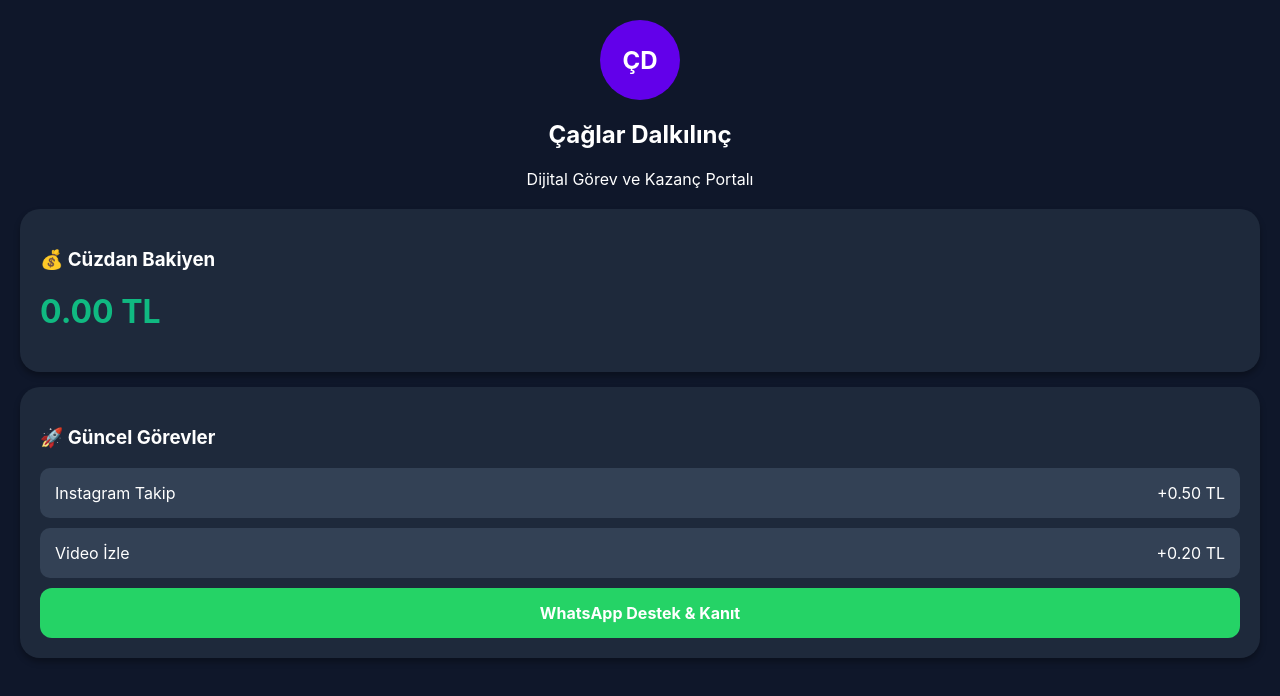
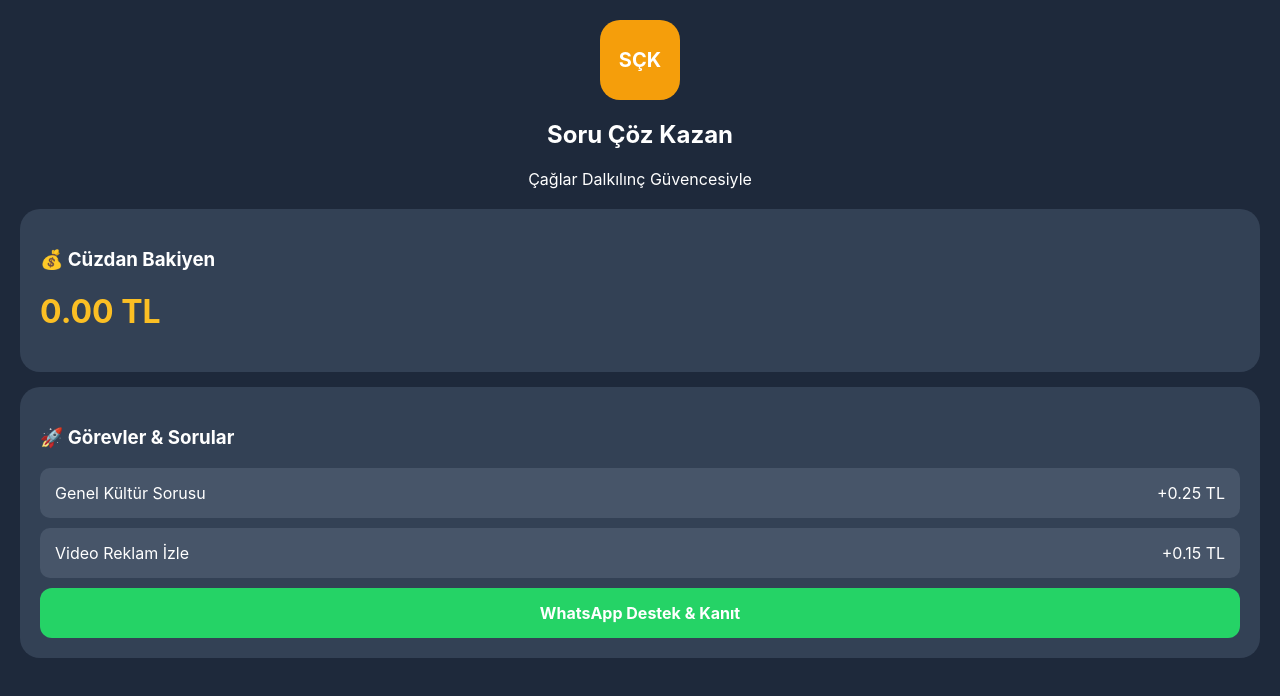
Before and after one commit to caglardalkilinc/sorukazan-app, a plain HTML site: page templates/index.html in a window 1280 px wide. Drawn offline with Linux system fonts and the light colour scheme.

Commit message:
Update index.html

```diff
--- a/templates/index.html
+++ b/templates/index.html
@@ -3,36 +3,33 @@
 <head>
     <meta charset="UTF-8">
     <meta name="viewport" content="width=device-width, initial-scale=1.0">
-    <title>Çağlar Dalkılınç | Görev Merkezi</title>
+    <title>Soru Çöz Kazan</title>
     <style>
-        :root { --accent: #6200ea; --bg: #0f172a; --card: #1e293b; }
+        :root { --accent: #f59e0b; --bg: #1e293b; --card: #334155; }
         body { font-family: 'Inter', sans-serif; background: var(--bg); color: white; margin: 0; padding: 20px; }
         .header { text-align: center; margin-bottom: 20px; }
-        .avatar { width: 80px; height: 80px; background: var(--accent); border-radius: 50%; display: flex; align-items: center; justify-content: center; margin: 0 auto 10px; font-size: 24px; font-weight: bold; }
-        .card { background: var(--card); padding: 20px; border-radius: 20px; margin-bottom: 15px; box-shadow: 0 4px 6px rgba(0,0,0,0.3); }
-        .btn-wa { background: #25D366; color: white; padding: 15px; border-radius: 12px; text-decoration: none; display: block; text-align: center; font-weight: bold; }
-        .task-list { list-style: none; padding: 0; }
-        .task-item { background: #334155; padding: 15px; border-radius: 10px; margin-bottom: 10px; display: flex; justify-content: space-between; }
+        .logo-placeholder { width: 80px; height: 80px; background: var(--accent); border-radius: 20px; display: flex; align-items: center; justify-content: center; margin: 0 auto 10px; font-weight: bold; font-size: 20px; }
+        .card { background: var(--card); padding: 20px; border-radius: 20px; margin-bottom: 15px; }
+        .btn-wa { background: #25D366; color: white; padding: 15px; border-radius: 12px; text-decoration: none; display: block; text-align: center; font-weight: bold; margin-top: 10px; }
+        .task-item { background: #475569; padding: 15px; border-radius: 10px; margin-bottom: 10px; display: flex; justify-content: space-between; }
     </style>
 </head>
 <body>
     <div class="header">
-        <div class="avatar">ÇD</div>
-        <h2>Çağlar Dalkılınç</h2>
-        <p>Dijital Görev ve Kazanç Portalı</p>
+        <div class="logo-placeholder">SÇK</div>
+        <h2>Soru Çöz Kazan</h2>
+        <p>Çağlar Dalkılınç Güvencesiyle</p>
     </div>
 
     <div class="card">
         <h3>💰 Cüzdan Bakiyen</h3>
-        <h1 id="balance" style="color: #10b981;">0.00 TL</h1>
+        <h1 id="balance" style="color: #fbbf24;">0.00 TL</h1>
     </div>
 
     <div class="card">
-        <h3>🚀 Güncel Görevler</h3>
-        <div class="task-list">
-            <div class="task-item"><span>Instagram Takip</span> <span>+0.50 TL</span></div>
-            <div class="task-item"><span>Video İzle</span> <span>+0.20 TL</span></div>
-        </div>
+        <h3>🚀 Görevler & Sorular</h3>
+        <div class="task-item"><span>Genel Kültür Sorusu</span> <span>+0.25 TL</span></div>
+        <div class="task-item"><span>Video Reklam İzle</span> <span>+0.15 TL</span></div>
         <a href="https://wa.me/905XXXXXXXXXX?text=Merhaba, görev tamamladım." class="btn-wa">WhatsApp Destek & Kanıt</a>
     </div>
 </body>
```
